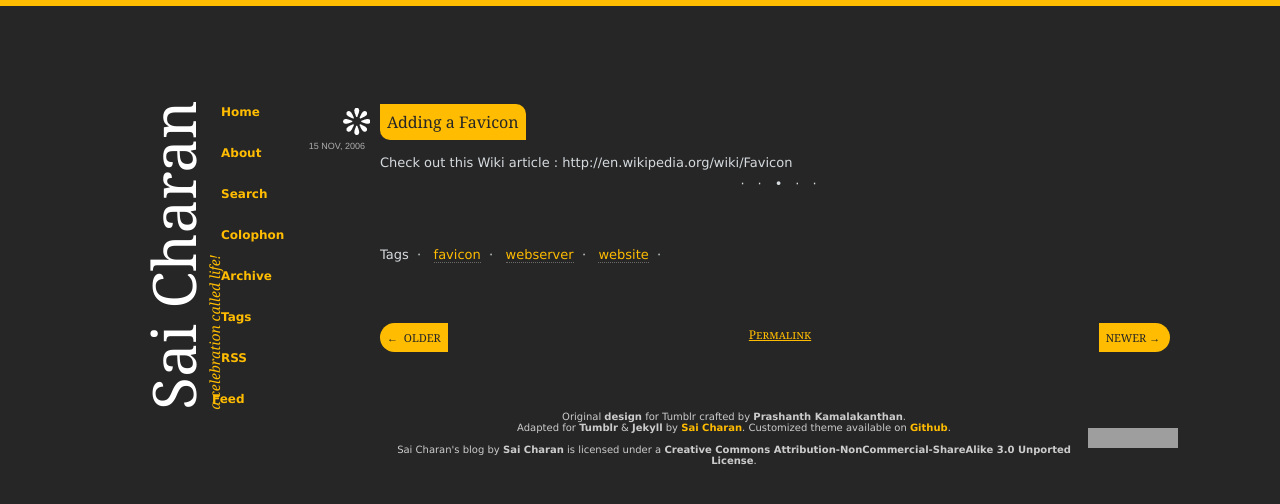
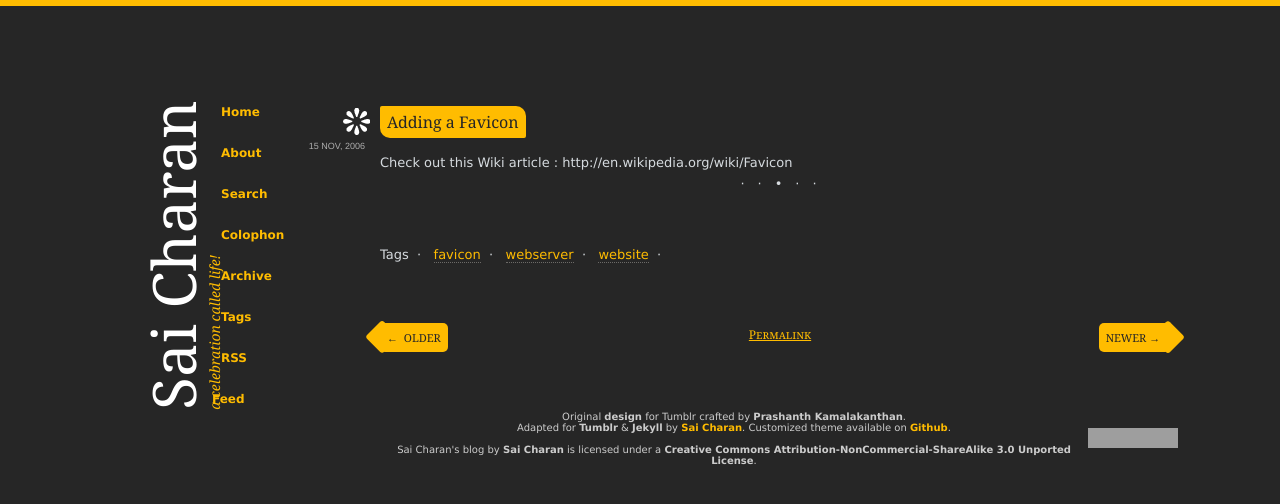
Before and after one commit to arjunasuresh3/scharan.github.com, a Jekyll site: the page built from _posts/2006-11-15-adding-a-favicon.html, in a window 1280 px wide. Shown: the top 504 px of the page. Built offline with Jekyll 4.4.1, drawn with Linux system fonts in a browser that asks for light colours; nearby versions of some CDN libraries; Markdown is read by kramdown in place of the engine named in the settings; comment, search, counter and statistics services are not loaded; a style sheet for code colours, icons or effects is not loaded; grey boxes are pictures that could not be loaded.

Commit message:
Fix some CSS & some beautifications.

```diff
--- a/css/munich.css
+++ b/css/munich.css
@@ -150,7 +150,7 @@
     font-weight:normal;
     color:#262626;
     font-size:18px/1.4em;
-    padding:7px;
+    padding: 5px 7px 5px 7px;
     background:#ffbc00;
     text-decoration:none;
     text-transform:none;
@@ -323,26 +323,61 @@
     top:-2px;
 }
 
-#older:hover, #newer:hover {
-    background:#ffc523;
-}
-
 #older {
+    z-index: 2;
     float:left;
     text-align:left;
     left:0px;
 
     border: none;
-    border-radius: 25px 0px 0px 25px;
+    border-radius: 5px 5px 5px 5px;
 }
 
 #newer {
+    z-index: 2;
     float:right;
     text-align:right;
     right:10px;
 
     border: none;
-    border-radius: 0px 25px 25px 0px;
+    border-radius: 5px 5px 5px 5px;
+}
+
+/* Inspiration from Readability.com's CSS for 'Original Page' */
+#newer:after {
+    background-color: #FFBC00;
+    content: "";
+    display: inline-block;
+    height: 2.2em;
+    position: absolute;
+    right: -10px;
+    top: .18em;
+    -webkit-transform: rotate(-45deg);
+    -moz-transform: rotate(-45deg);
+    -ms-transform: rotate(-45deg);
+    -o-transform: rotate(-45deg);
+    transform: rotate(-45deg);
+    width: 2.2em;
+    z-index: -1;
+    border-radius: 3px;
+}
+
+#older:before {
+    background-color: #FFBC00;
+    content: "";
+    display: inline-block;
+    height: 2.2em;
+    position: absolute;
+    left: -10px;
+    top: .18em;
+    -webkit-transform: rotate(45deg);
+    -moz-transform: rotate(45deg);
+    -ms-transform: rotate(45deg);
+    -o-transform: rotate(45deg);
+    transform: rotate(45deg);
+    width: 2.2em;
+    z-index: -1;
+    border-radius: 3px;
 }
 
 #pages {
@@ -632,10 +667,11 @@
 
 .post .ttl a, .ttlp, #nav li a:hover {
     border: none;
-    border-radius: 0px 10px 0px 10px;
+    border-radius: 2px 10px 2px 10px;
 }
 
 #header {
+    z-index: 2; /* Sometimes, the top of the header is not clickable. This fixes it. */
     -webkit-transform: rotate(-90deg);
     -moz-transform: rotate(-90deg);
     -o-transform: rotate(-90deg);
@@ -656,6 +692,7 @@
 }
 
 #navigation {
+    z-index: 2; /* Sometimes, the top of the header is not clickable. This fixes it. */
     position: relative;
     max-width: 100px;
     max-height: 40px;
@@ -683,6 +720,10 @@
     color: orange;
     font-size: 14pt;
     font-weight: bold;
+}
+
+a img {
+    border-bottom: none;
 }
 
 /* Disqus Customizations */
```
